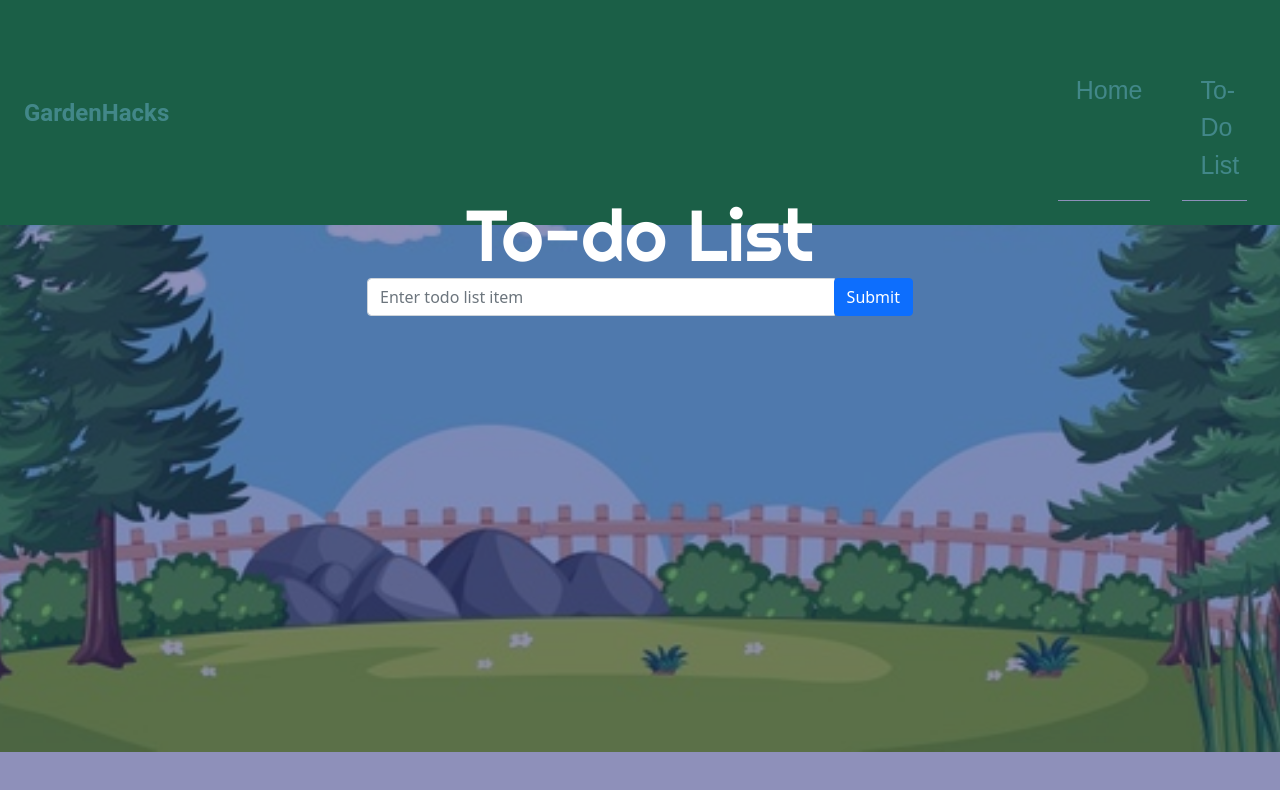
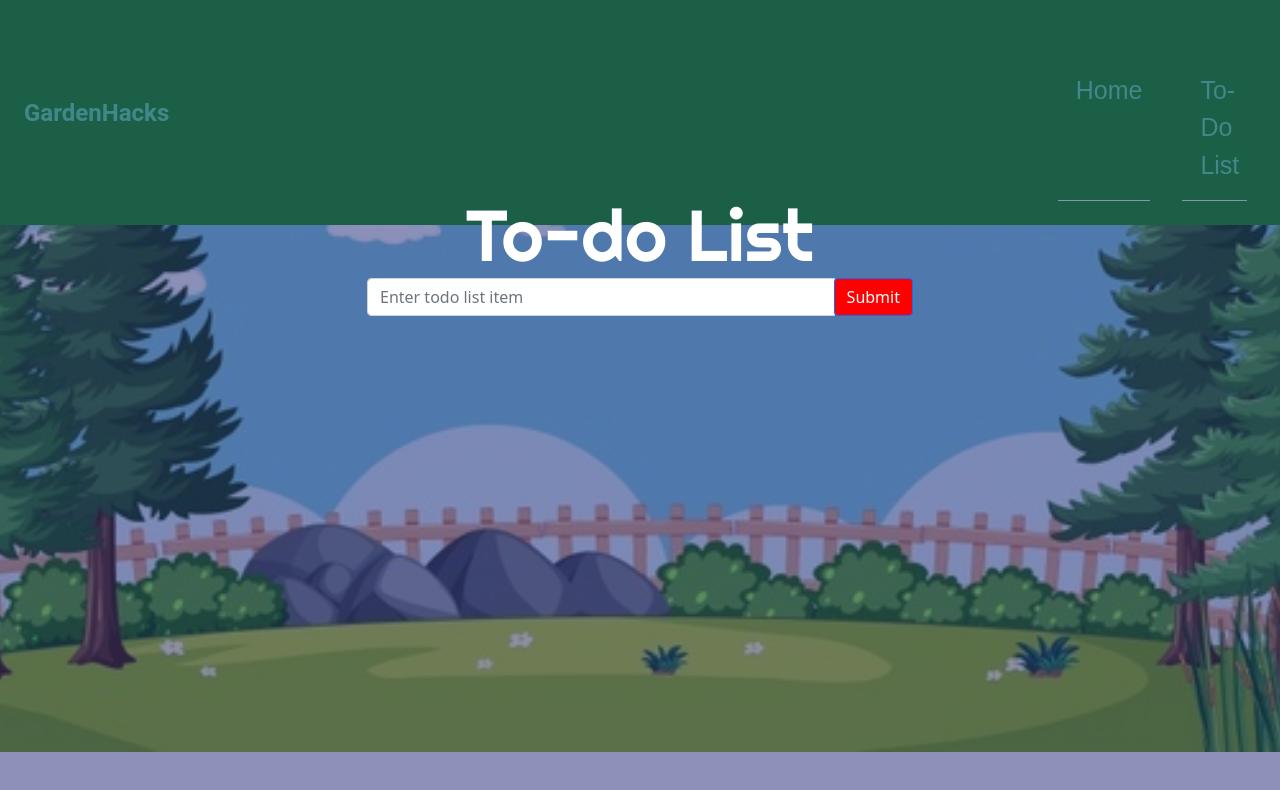
Before and after one commit to ri-tae-ka/GardenHacks, a website: page to-do-list.html in a window 1280 px wide. Drawn offline with nearby package versions, Linux system fonts and the light colour scheme.

Commit message:
Update style.css

```diff
--- a/style.css
+++ b/style.css
@@ -53,6 +53,11 @@ li {
 	border: 1px solid #e9ecef;
 	border-radius: 3px;
 }
+.btn{
+	background-color: red;
+}
+
+
 
 /* navbar CSS starts*/
 
```
